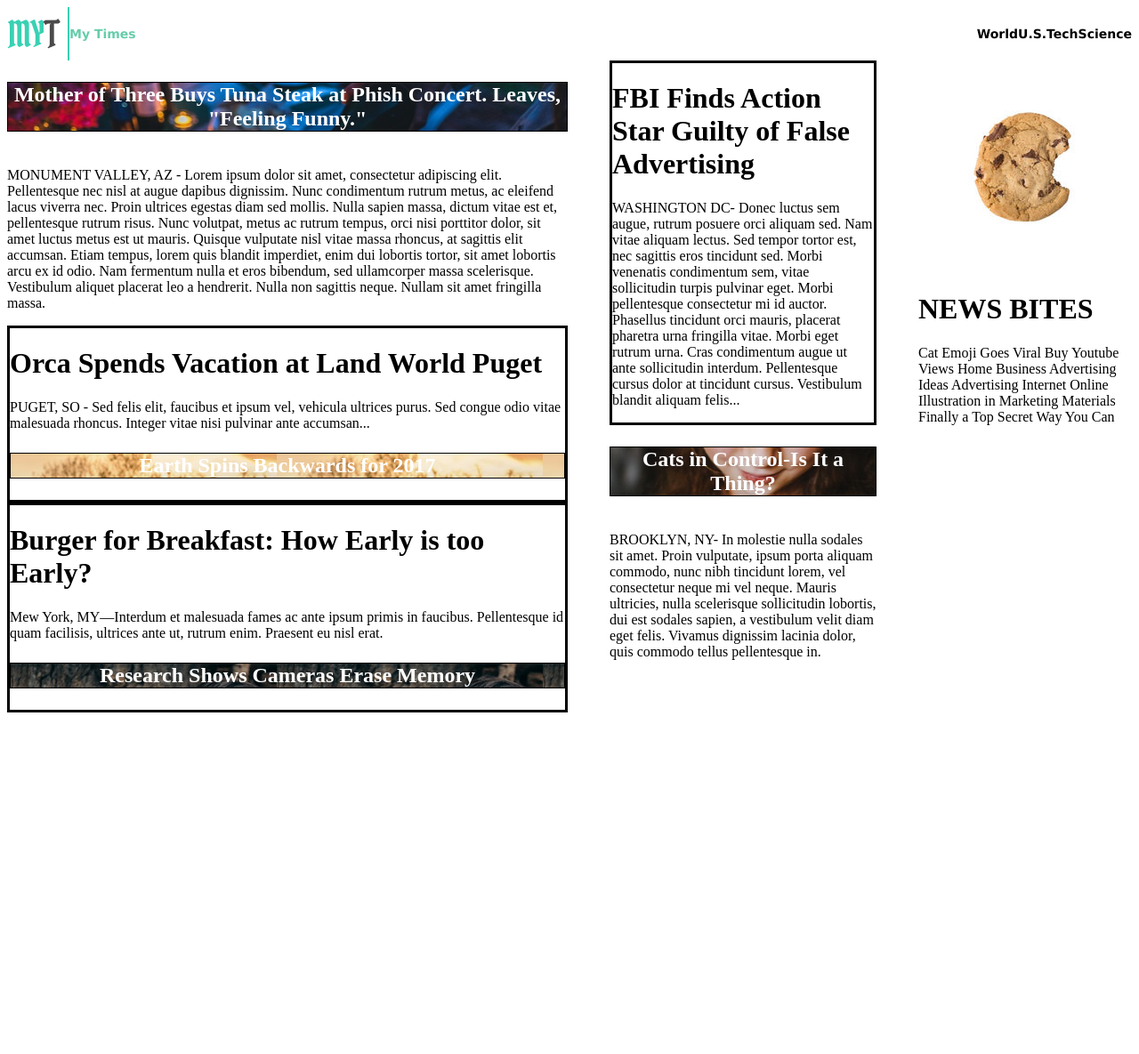
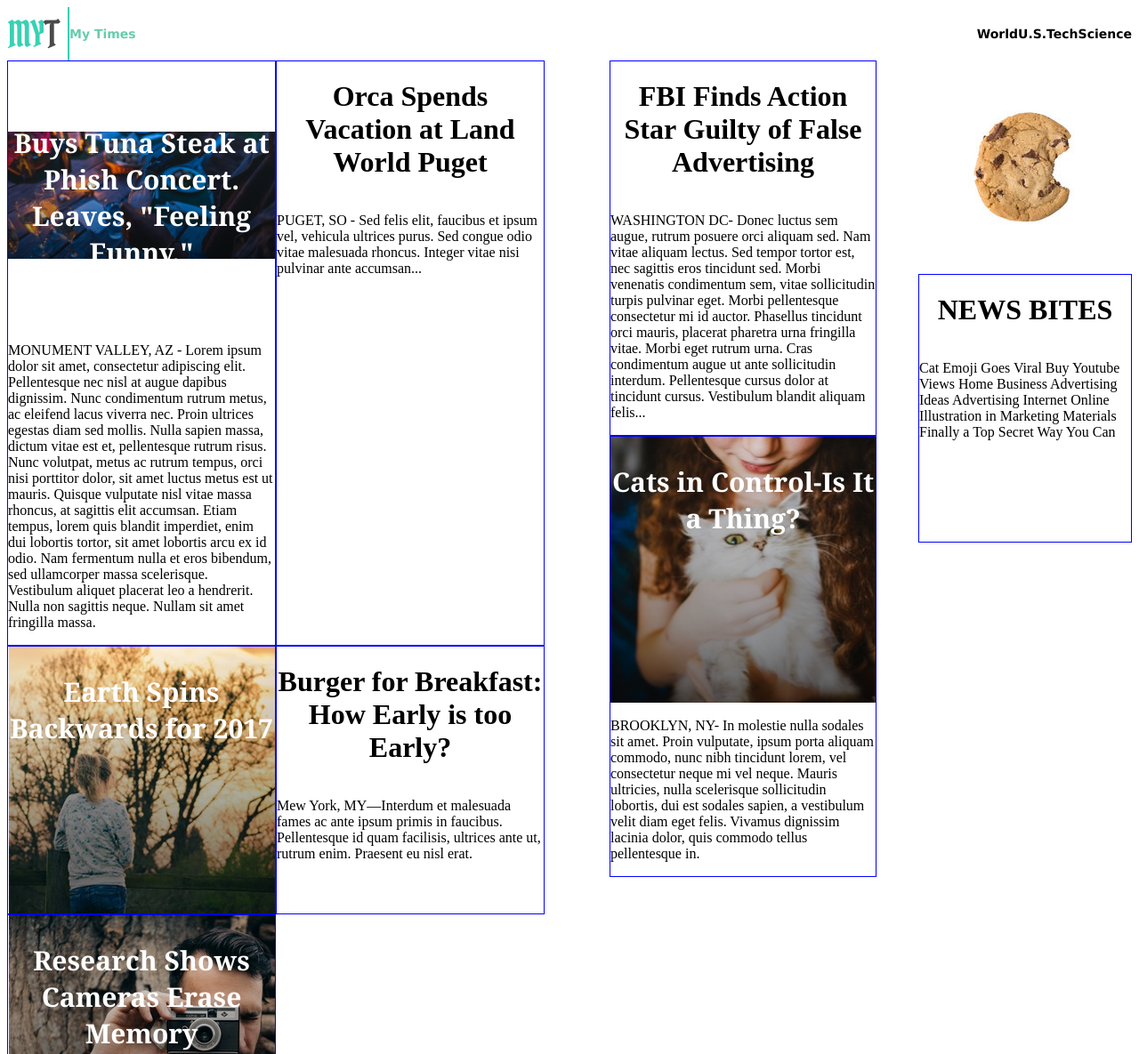
Before and after one commit to jlegar/mytimes, a plain HTML site: page index.html in a window 1280 px wide. Shown: the top 1185 px of the page at 89% size. Before the commit the page ends 809 px from the top, so only its background shows below. Drawn offline with Linux system fonts and the light colour scheme.

Commit message:
fix problems.

```diff
--- a/index.html
+++ b/index.html
@@ -16,36 +16,55 @@
       </nav>
     </header>
     <main>
+
       <div class="column large">
-        <p class="recuadrado r1">Mother of Three Buys Tuna Steak at Phish Concert. Leaves, "Feeling Funny."</p>
-        <p>MONUMENT VALLEY, AZ - Lorem ipsum dolor sit amet, consectetur adipiscing elit. Pellentesque nec nisl at augue dapibus dignissim. Nunc condimentum rutrum metus, ac eleifend lacus viverra nec. Proin ultrices egestas diam sed mollis. Nulla sapien massa, dictum vitae est et, pellentesque rutrum risus. Nunc volutpat, metus ac rutrum tempus, orci nisi porttitor dolor, sit amet luctus metus est ut mauris. Quisque vulputate nisl vitae massa rhoncus, at sagittis elit accumsan. Etiam tempus, lorem quis blandit imperdiet, enim dui lobortis tortor, sit amet lobortis arcu ex id odio. Nam fermentum nulla et eros bibendum, sed ullamcorper massa scelerisque. Vestibulum aliquet placerat leo a hendrerit. Nulla non sagittis neque. Nullam sit amet fringilla massa.</p>
+        <div class="titular">
+          <div class="recuadrado r1">
+            <p>Mother of Three Buys Tuna Steak at Phish Concert. Leaves, "Feeling Funny."</p>
+          </div>
+          <p>MONUMENT VALLEY, AZ - Lorem ipsum dolor sit amet, consectetur adipiscing elit. Pellentesque nec nisl at augue dapibus dignissim. Nunc condimentum rutrum metus, ac eleifend lacus viverra nec. Proin ultrices egestas diam sed mollis. Nulla sapien massa, dictum vitae est et, pellentesque rutrum risus. Nunc volutpat, metus ac rutrum tempus, orci nisi porttitor dolor, sit amet luctus metus est ut mauris. Quisque vulputate nisl vitae massa rhoncus, at sagittis elit accumsan. Etiam tempus, lorem quis blandit imperdiet, enim dui lobortis tortor, sit amet lobortis arcu ex id odio. Nam fermentum nulla et eros bibendum, sed ullamcorper massa scelerisque. Vestibulum aliquet placerat leo a hendrerit. Nulla non sagittis neque. Nullam sit amet fringilla massa.</p>
+        </div>
         <div class="titular">
           <h1>Orca Spends Vacation at Land World Puget</h1>
           <p>PUGET, SO - Sed felis elit, faucibus et ipsum vel, vehicula ultrices purus. Sed congue odio vitae malesuada rhoncus. Integer vitae nisi pulvinar ante accumsan...</p>
-          <p class="recuadrado r2">Earth Spins Backwards for 2017</p>
+        </div>
+        <div class="titular">
+          <div class="recuadrado r2">
+            <p>Earth Spins Backwards for 2017</p>
+          </div>
         </div>
         <div class="titular">
           <h1>Burger for Breakfast: How Early is too Early?</h1>
           <p>Mew York, MY—Interdum et malesuada fames ac ante ipsum primis in faucibus. Pellentesque id quam facilisis, ultrices ante ut, rutrum enim. Praesent eu nisl erat.</p>
-          <p class="recuadrado r3">Research Shows Cameras Erase Memory</p>
+        </div>
+        <div class="titular">
+          <div class="recuadrado r3">
+            <p>Research Shows Cameras Erase Memory</p>
+          </div>
         </div>
       </div>
+
       <div class="column medium">
         <div class="titular">
           <h1>FBI Finds Action Star Guilty of False Advertising</h1>
           <p>WASHINGTON DC- Donec luctus sem augue, rutrum posuere orci aliquam sed. Nam vitae aliquam lectus. Sed tempor tortor est, nec sagittis eros tincidunt sed. Morbi venenatis condimentum sem, vitae sollicitudin turpis pulvinar eget. Morbi pellentesque consectetur mi id auctor. Phasellus tincidunt orci mauris, placerat pharetra urna fringilla vitae. Morbi eget rutrum urna. Cras condimentum augue ut ante sollicitudin interdum. Pellentesque cursus dolor at tincidunt cursus. Vestibulum blandit aliquam felis...</p>
         </div>
-        <p class="recuadrado r4">Cats in Control-Is It a Thing?</p>
-        <p>BROOKLYN, NY- In molestie nulla sodales sit amet. Proin vulputate, ipsum porta aliquam commodo, nunc nibh tincidunt lorem, vel consectetur neque mi vel neque. Mauris ultricies, nulla scelerisque sollicitudin lobortis, dui est sodales sapien, a vestibulum velit diam eget felis. Vivamus dignissim lacinia dolor, quis commodo tellus pellentesque in.</p>
+        <div class="titular">
+          <div class="recuadrado r4">
+            <p>Cats in Control-Is It a Thing?</p>
+          </div>
+          <p>BROOKLYN, NY- In molestie nulla sodales sit amet. Proin vulputate, ipsum porta aliquam commodo, nunc nibh tincidunt lorem, vel consectetur neque mi vel neque. Mauris ultricies, nulla scelerisque sollicitudin lobortis, dui est sodales sapien, a vestibulum velit diam eget felis. Vivamus dignissim lacinia dolor, quis commodo tellus pellentesque in.</p>
+        </div>
       </div>
+
       <div class="column small">
         <img src="./resources/images/img-news-bite.png" alt="News bite image">
-        <div id="recuadrado">
+        <div class="titular">
           <h1>NEWS BITES</h1>
           <p>Cat Emoji Goes Viral Buy Youtube Views Home Business Advertising Ideas Advertising Internet Online Illustration in Marketing Materials Finally a Top Secret Way You Can</p>
-
         </div>
       </div>
+
     </main>
   </body>
 </html>
--- a/resources/CSS/style.css
+++ b/resources/CSS/style.css
@@ -19,14 +19,22 @@ main {
 }
 
 .recuadrado {
-  border: 1px solid black;
+  flex: 0 0 auto;
+  align-items: flex-start;
+  justify-content: space-between;
+  font-family: Georgia;
+  font-weight: bold;
+  font-size: 30px;
   color: white;
-  font-size: 1.5em;
-  font-weight: bold;
-  text-align: center;
+  background-repeat: no-repeat;
+  background-position: center;
+  background-size: contain;
+  height: 300px;
 }
+
 .recuadrado.r1 {
   background-image: url('../images/story_main.png');
+  width: 100%;
 }
 
 .recuadrado.r2 {
@@ -41,6 +49,10 @@ main {
   background-image: url('../images/img-story-1.png');
 }
 
+.recuadrado p {
+  text-align: center;
+}
+
 .column {
   display: flex;
   flex-direction: column;
@@ -48,6 +60,7 @@ main {
 
 .column.large {
   width: 630px;
+  flex-flow: row wrap;
 }
 
 .column.medium {
@@ -59,5 +72,23 @@ main {
 }
 
 .titular {
-  border: 3px solid black;
+  flex: 0 0 300px;
+  border: 1px solid blue;
+  display: flex;
+  flex-direction: column;
 }
+
+.titular h1 {
+  text-align: center;
+}
+
+.prueba {
+  display: inline-flex;
+  flex-direction: column;
+  justify-content: space-between;
+}
+
+img {
+  flex: 0 0 auto;
+  object-fit: scale-down;
+}
```
